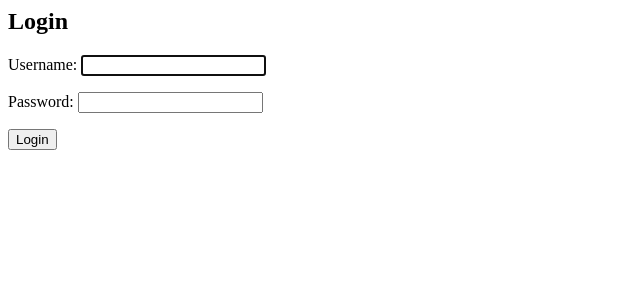
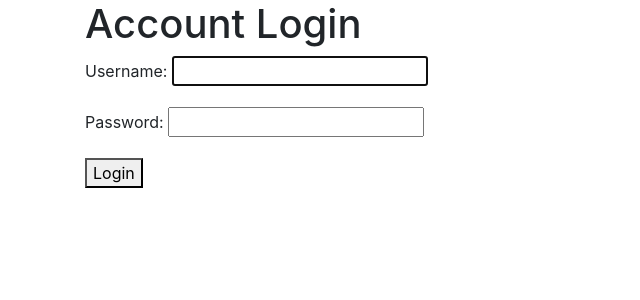
Before and after one commit to innoq/seawatch_planner, a Django app: page /accounts/login/ in a window 1280 px wide. Shown: the top 300 px of the page, without its empty margins (0-640 px from the left). Run offline with Django 3.2, Linux system fonts and the light colour scheme; some libraries are stand-ins or nearby versions.

Commit message:
update login view

```diff
--- a/seawatch_registration/templates/registration/login.html
+++ b/seawatch_registration/templates/registration/login.html
@@ -1,6 +1,14 @@
-<h2>Login</h2>
-<form method="post">
-  {% csrf_token %}
-  {{ form.as_p }}
-  <button type="submit">Login</button>
-</form>
+{% extends 'base.html' %}
+{% load bootstrap4 %}
+
+{% block title %}Account Login | Seawatch Registration{% endblock %}
+
+{% block content %}
+  <h1>Account Login</h1>
+
+  <form method="post">
+    {% csrf_token %}
+    {{ form.as_p }}
+    <button type="submit">Login</button>
+  </form>
+{% endblock %}
```
